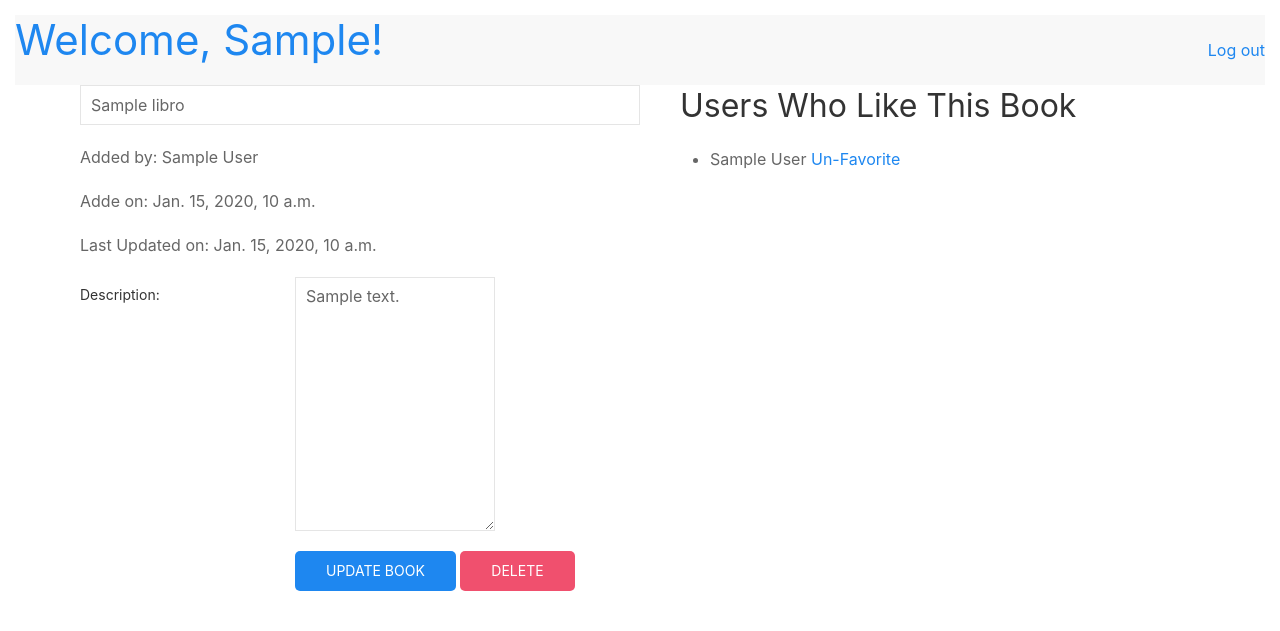
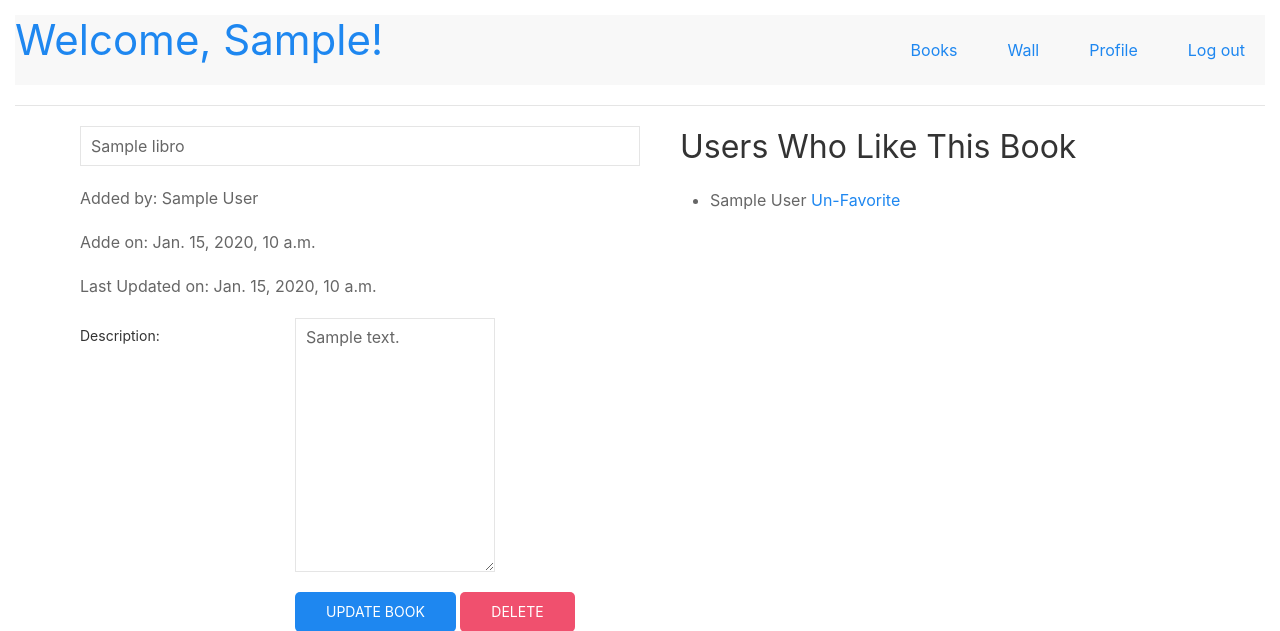
Before and after one commit to eorozco-c/login-registration, a Django app: template apps/app_books/templates/view_book.html in a window 1280 px wide. Shown: the top 631 px of the page. Run offline with Django 3.2, Linux system fonts and the light colour scheme; tables that the repository leaves empty hold one stand-in row (values such as "Sample post"); the template is opened without the code that fills it: values that come from a table or form of the project are taken from there, most other values are stand-ins (such as "Sample title", 1, 10 or a date in 2020); some libraries are stand-ins or nearby versions.

```diff
--- a/apps/app_books/templates/books.html
+++ b/apps/app_books/templates/books.html
@@ -1,12 +1,6 @@
 {% extends 'base.html' %}
 {% block title %}Favorite Books{% endblock title %}
 {% block content %}
-<nav class="uk-navbar-container  uk-text-center" uk-navbar>
-    <h1 class="uk-navbar-left"> <a class="uk-text-decoration-none" href="/books"> Welcome, {{usuario.first_name}}!</a>
-    </h1>
-    <a class="uk-navbar-right" href="/logout">Log out</a>
-</nav>
-<hr class="uk-margin">
 <div class="uk-container uk-margin-auto" uk-grid>
     <div class="uk-width-1-2@s">
         <h2>Add a Favorite Book</h2>
--- a/apps/app_books/templates/view_book.html
+++ b/apps/app_books/templates/view_book.html
@@ -1,11 +1,6 @@
 {% extends 'base.html' %}
 {% block title %}Favorite Books{% endblock title %}
 {% block content %}
-<nav class="uk-navbar-container  uk-text-center" uk-navbar>
-    <h1 class="uk-navbar-left"> <a class="uk-text-decoration-none" href="/books"> Welcome, {{usuario.first_name}}!</a>
-    </h1>
-    <a class="uk-navbar-right" href="/logout">Log out</a>
-</nav>
 <div class="uk-container uk-margin-auto" uk-grid>
     {% if libro.uploaded_by.id == usuario.id %}
     <div class="uk-width-1-2@s">
--- a/apps/app_books/urls.py
+++ b/apps/app_books/urls.py
@@ -8,4 +8,5 @@ urlpatterns = [
     path('update/<int:idBook>',views.update_book),
     path('delete/<int:idBook>',views.delete_book),
     path('like/<int:idBook>',views.like_book),
+    path('profile',views.profile)
     ]
--- a/apps/app_login/templates/base.html
+++ b/apps/app_login/templates/base.html
@@ -20,6 +20,19 @@
 <body class="uk-padding-small">
   <header></header>
   <main>
+    {% if usuario %}
+    <nav class="uk-navbar-container  uk-text-center" uk-navbar>
+      <h1 class="uk-navbar-left"> <a class="uk-text-decoration-none" href="/books"> Welcome, {{usuario.first_name}}!</a>
+      </h1>
+      <div class="uk-navbar-right">
+        <a class="uk-margin-right" href="/books">Books</a>
+        <a class="uk-margin-right" href="/wall">Wall</a>
+        <a class="uk-margin-right" href="/books/profile">Profile</a>
+        <a class="uk-margin-right" href="/logout">Log out</a>
+      </div>
+    </nav>
+    <hr class="uk-margin">
+    {% endif %}
     {% block content %} {% endblock %}
   </main>
   <footer></footer>
```
Also changed, not shown: apps/app_books/templates/user_books.html (added, +12 -0 lines), apps/app_books/views.py (+10 -0 lines), apps/app_wall/templates/wall.html (+0 -10 lines).
